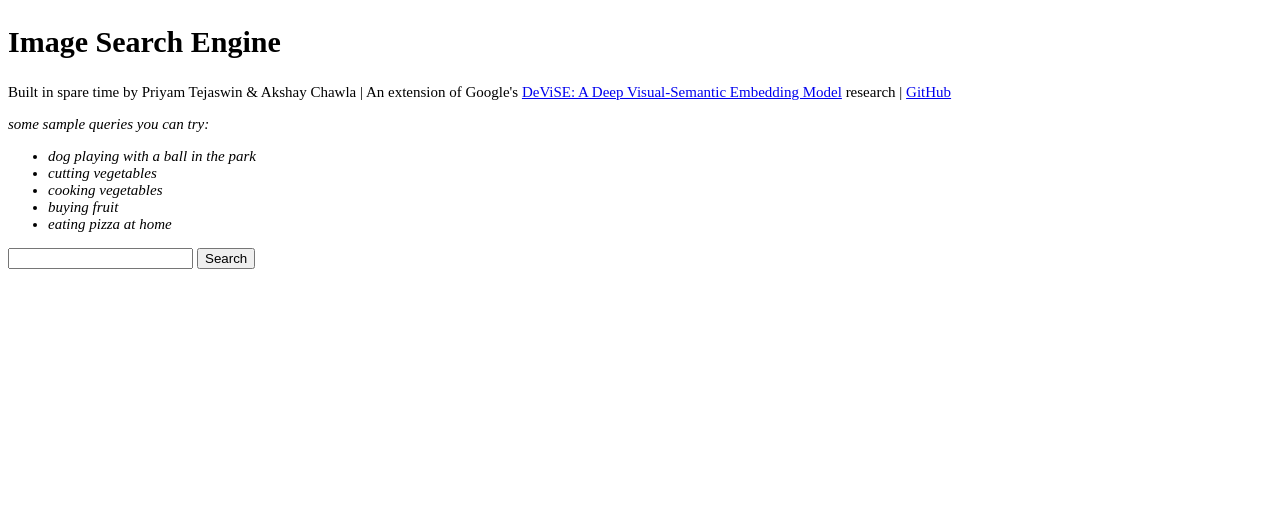
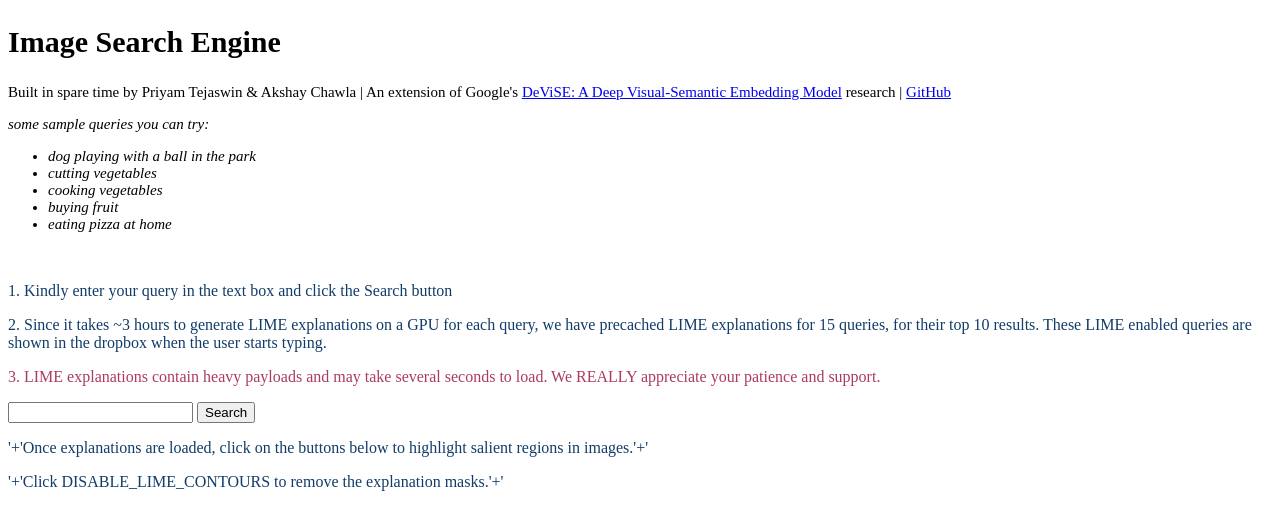
Before and after one commit to priyamtejaswin/devise-keras, a Flask app: template templates/index_lime_contours.html in a window 1280 px wide. Shown: the top 530 px of the page. Run offline with Flask 2, Linux system fonts and the light colour scheme; the template is opened without the code that fills it, so the values that code supplies are empty; parts of the project's set-up code (start-up, migrations or seed data) failed here and were passed over; some libraries are stand-ins or nearby versions.

Commit message:
Cosmetic and functional changes to ui 1. Added some useful sentences to direct a user on the website. 2. Search bar is disabled even when LIME is running. 3. Changes to color scheme. 4. Need to do extensive testing, however local test works out fine.

```diff
--- a/static/myscript_lime_contours.js
+++ b/static/myscript_lime_contours.js
@@ -61,6 +61,7 @@ function create_phrases(all_phrases) {
     // Clicking on any of the box should show the LIME result for that phrase on all images
 
     var $phrases = $("#phrases");
+    $phrases.hide(); // DO not show the phrase buttons until all lime explanations have been loaded.
 
     // DISABLE_LIME_CONTOURS button
     var $elem = $('<p>'+'DISABLE_LIME_CONTOURS'+'</p>');
@@ -78,7 +79,7 @@ function create_phrases(all_phrases) {
         var $elem = $('<p>'+all_phrases[k]+'</p>');
 
         $elem.css("float", "left")
-        $elem.css("border", "2px solid #73AD21");
+        $elem.css("border", "2px solid green");
         $elem.css("padding", "10px");
         $elem.css("margin", "8px");
         $elem.css("font-size", "11px");
@@ -90,6 +91,8 @@ function create_phrases(all_phrases) {
     }
 
     console.log("appended phrases to phrase bar");
+
+    // PLEASE NOTE: $phrases is HIDDEN
 }
 
 function draw_lime_contours(image_id, contours_dict){
@@ -149,7 +152,7 @@ function show_salient_regions(){
     }
 
     // highlight background for JUST THIS PHRASE
-    $(this)[0].style["background"] = "lightgreen";
+    $(this)[0].style["background"] = "#EDC7B7";
 
     // for each image Id -> draw the contours
     Object.keys(LIME_RESULTS_OBJECT).forEach(function(image_id) {
@@ -281,6 +284,10 @@ $("#search_button").click(function () {
             if ( ($('.true_image').length>0) && (availableTags.indexOf(query)>-1) ) {
 
             // LIME STARTS HERE
+
+            // while running lime disable search bar
+            $('#search_button').prop("disabled", true);
+            $("#myquery").prop("disabled", true);
             //debugger;
 
             // 1. get phrases
@@ -318,7 +325,7 @@ $("#search_button").click(function () {
                 // show in ui that explanation is being loaded
                 var error_bar = $("#errors");
                 error_bar.empty();
-                var explanation_load = $("<p>Loading Explanation for Image ID :" + String(im_id) + " </p>");
+                var explanation_load = $("<p>Loading Explanation for Image ID :" + String(im_id) + ". Please wait..</p>");
                 error_bar.append(explanation_load);
 
                 // Empty dictionary for LIME_RESULTS_OBJECT[im_id]
@@ -355,6 +362,7 @@ $("#search_button").click(function () {
                 if(index == thearray.length-1) {
                     error_bar.empty();
                     error_bar.append($("<p>All explanations Loaded!</p>"));
+                    $("#phrases").show(); // Show phrases if and only if all explanations have been loaded.
                 }
 
             }); // end of image_ids.forEach , the ; is there to signify a statement
@@ -362,5 +370,8 @@ $("#search_button").click(function () {
             } // End of if($('.true_image')>0)
 
 
+            // Enable search button and text box after lime results loaded
+            $('#search_button').prop("disabled", false);
+            $("#myquery").prop("disabled", false);
 
         }) // End of searchbutton click function call
--- a/templates/index_lime_contours.html
+++ b/templates/index_lime_contours.html
@@ -27,7 +27,7 @@
 
         #errors {
             font-size: 15px;
-            color: red
+            color: red;
         }
 
         h2 {
@@ -79,12 +79,25 @@
             <li>eating pizza at home</li>
         </ul>
 
+        <br>
+        <p style="color: #123C69"> 1. Kindly enter your query in the text box and click the Search button</p>
+        <p style="color: #123C69"> 2. Since it takes ~3 hours to generate LIME explanations on a GPU for each query, we have precached LIME explanations for 15 queries, for their top 10 results. These LIME enabled queries are shown in the dropbox when the user
+            starts typing.</p>
+        <p style="color: #AC3B61"> 3. LIME explanations contain heavy payloads and may take several seconds to load. We REALLY appreciate your patience and support.</p>
+
+
+
     </div>
 
     <div id="Search_Query">
         <input type="text" name="query" id="myquery">
         <button type="button" id="search_button">Search</button>
         <div id="errors"></div>
+    </div>
+
+    <div id="info_about_phrases">
+        <p style="color: #123C69">'+'Once explanations are loaded, click on the buttons below to highlight salient regions in images.'+'</p>
+        <p style="color: #123C69">'+'Click DISABLE_LIME_CONTOURS to remove the explanation masks.'+'</p>
     </div>
 
     <div id="phrases">
```
